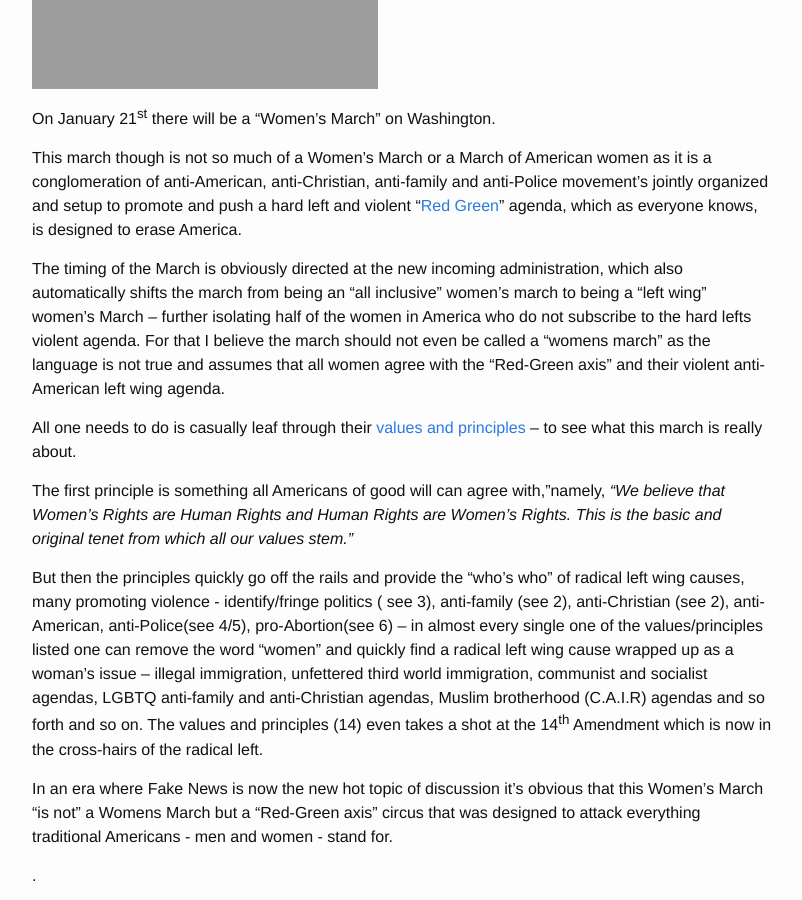
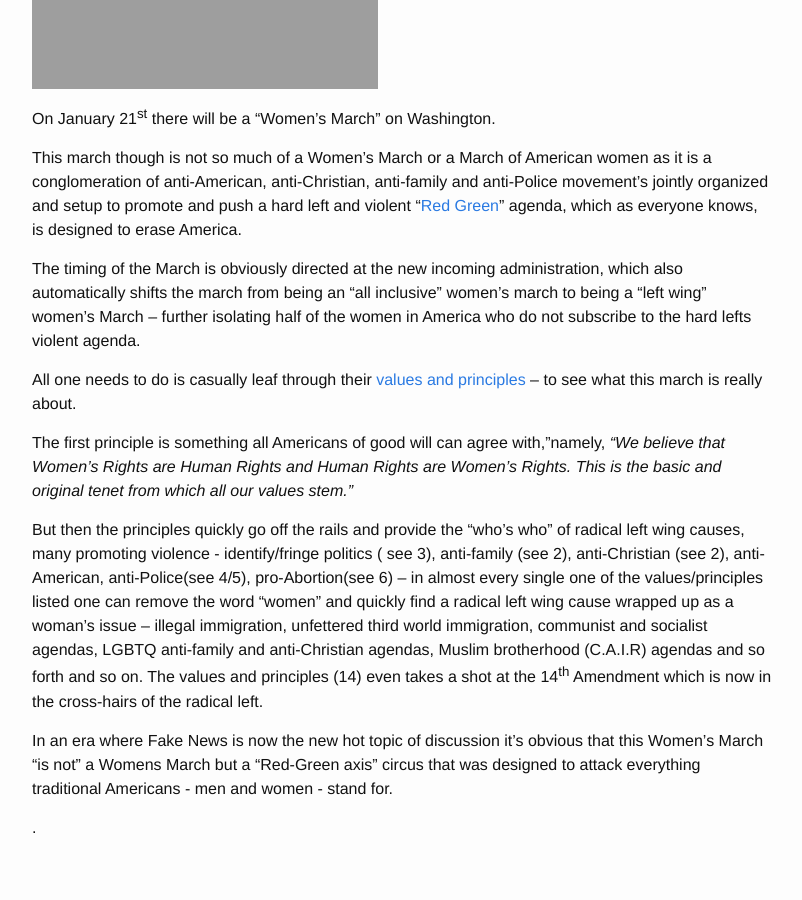
Before and after one commit to newyorkconservative/newyorkconservative.github.io, a Jekyll site: the page built from _posts/2017-01-19-fake-news-not-a-womans-march-the-red-green-axis.md, in a window 1280 px wide and 900 px high, scrolled down 521 px. Shown: the whole window, without its empty margins (238-1040 px from the left). Built offline with Jekyll 4.4.1, drawn with Linux system fonts in a browser that asks for light colours.

Commit message:
Syncing _posts/2017-01-19-fake-news-not-a-womans-march-the-red-green-axis.md from WordPress at https://www.newyorkconservative.com (America is back and so is the New York Conservative) - wpghs

```diff
--- a/_posts/2017-01-19-fake-news-not-a-womans-march-the-red-green-axis.md
+++ b/_posts/2017-01-19-fake-news-not-a-womans-march-the-red-green-axis.md
@@ -17,7 +17,7 @@ On January 21<sup>st</sup> there will be a “Women’s March” on Washington.
 
 This march though is not so much of a Women’s March or a March of American women as it is a conglomeration of anti-American, anti-Christian, anti-family and anti-Police movement’s jointly organized and setup to promote and push a hard left and violent “<a href="https://www.centerforsecuritypolicy.org/wp-content/uploads/2015/06/Red_Green_Axis.pdf">Red Green</a>” agenda, which as everyone knows, is designed to erase America.
 
-The timing of the March is obviously directed at the new incoming administration, which also automatically shifts the march from being an “all inclusive” women’s march to being a “left wing” women’s March – further isolating half of the women in America who do not subscribe to the hard lefts violent agenda. For that I believe the march should not even be called a “womens march” as the language is not true and assumes that all women agree with the “Red-Green axis” and their violent anti-American left wing agenda.
+The timing of the March is obviously directed at the new incoming administration, which also automatically shifts the march from being an “all inclusive” women’s march to being a “left wing” women’s March – further isolating half of the women in America who do not subscribe to the hard lefts violent agenda.
 
 All one needs to do is casually leaf through their <a href="https://static1.squarespace.com/static/584086c7be6594762f5ec56e/t/5877e236cd0f68f052043067/1484251705644/WMW+Guiding+Vision+%26+Definition+of+Principles.pdf">values and principles</a> – to see what this march is really about.
 
```
